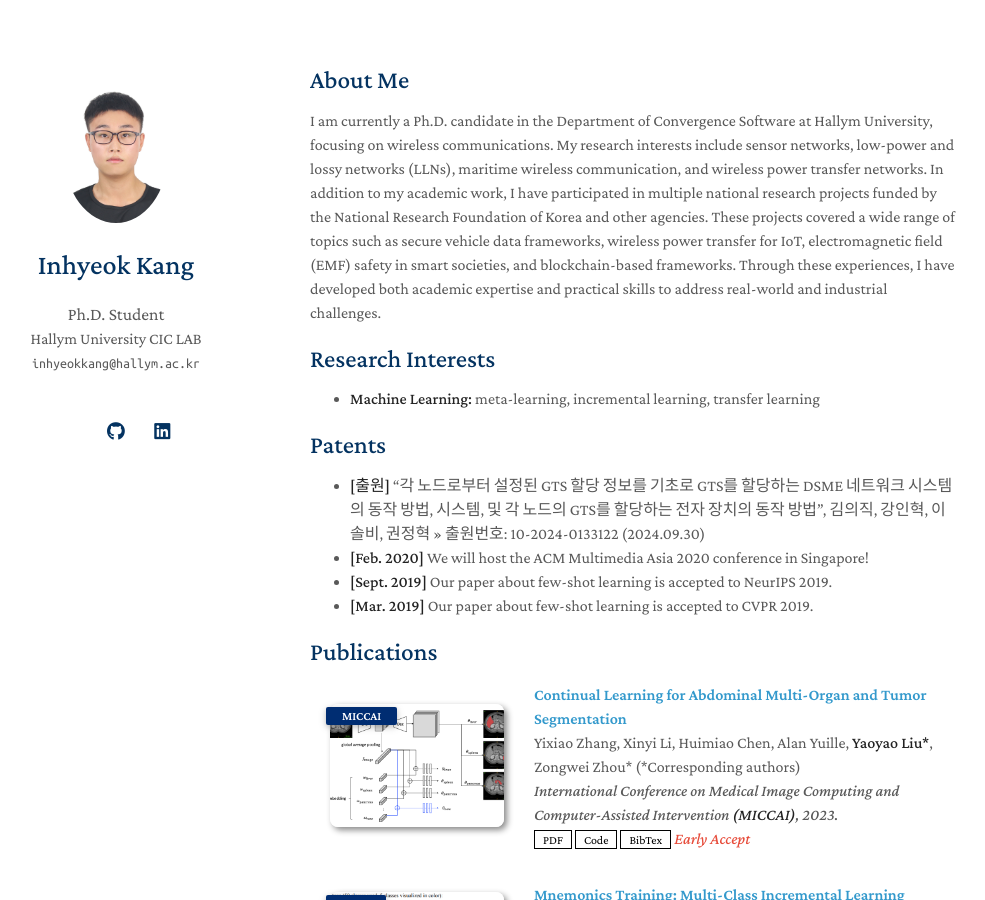
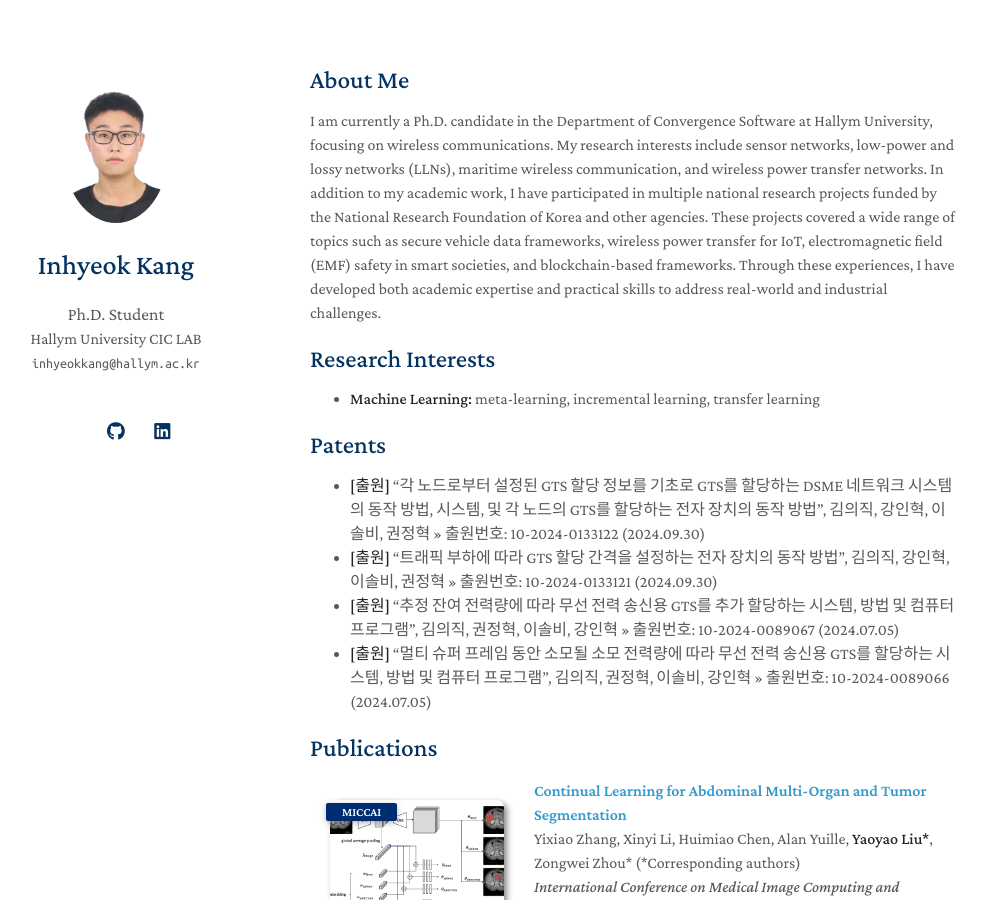
Before and after one commit to InhyeokKang/inhyeokkang.github.io, a Jekyll site: the page built from index.md, in a window 1280 px wide and 900 px high. Shown: the whole window, without its empty margins (160-1145 px from the left). Built offline with Jekyll 4.4.1, drawn with Linux system fonts in a browser that asks for light colours; a style sheet for code colours, icons or effects is not loaded; our own code applies the rules of GitHub Pages for plain Markdown files.

Commit message:
Update index.md

```diff
--- a/index.md
+++ b/index.md
@@ -13,9 +13,9 @@ I am currently a Ph.D. candidate in the Department of Convergence Software at Ha
 ## Patents
 
 - **[출원]** "각 노드로부터 설정된 GTS 할당 정보를 기초로 GTS를 할당하는 DSME 네트워크 시스템의 동작 방법, 시스템, 및 각 노드의 GTS를 할당하는 전자 장치의 동작 방법", 김의직, 강인혁, 이솔비, 권정혁 >> 출원번호: 10-2024-0133122 (2024.09.30)
-- **[Feb. 2020]** We will host the ACM Multimedia Asia 2020 conference in Singapore!
-- **[Sept. 2019]** Our paper about few-shot learning is accepted to NeurIPS 2019.
-- **[Mar. 2019]** Our paper about few-shot learning is accepted to CVPR 2019.
+- **[출원]** "트래픽 부하에 따라 GTS 할당 간격을 설정하는 전자 장치의 동작 방법", 김의직, 강인혁, 이솔비, 권정혁 >> 출원번호: 10-2024-0133121 (2024.09.30)
+- **[출원]** "추정 잔여 전력량에 따라 무선 전력 송신용 GTS를 추가 할당하는 시스템, 방법 및 컴퓨터 프로그램", 김의직, 권정혁, 이솔비, 강인혁 >> 출원번호: 10-2024-0089067 (2024.07.05)
+- **[출원]** "멀티 슈퍼 프레임 동안 소모될 소모 전력량에 따라 무선 전력 송신용 GTS를 할당하는 시스템, 방법 및 컴퓨터 프로그램", 김의직, 권정혁, 이솔비, 강인혁 >> 출원번호: 10-2024-0089066 (2024.07.05)
 
 {% include_relative _includes/publications.md %}
 
```
